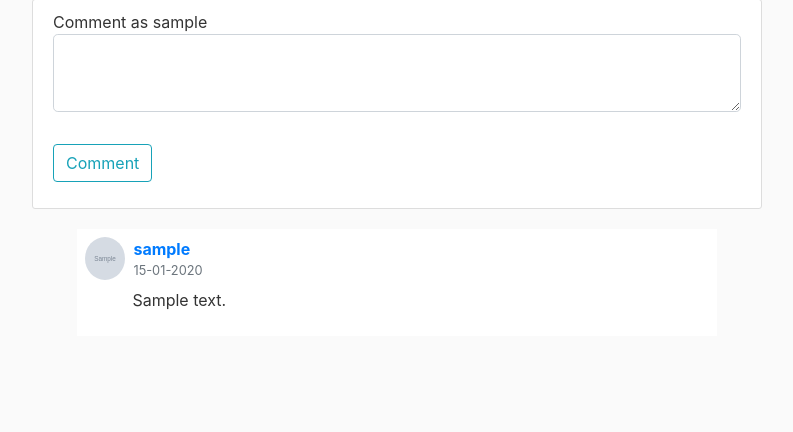
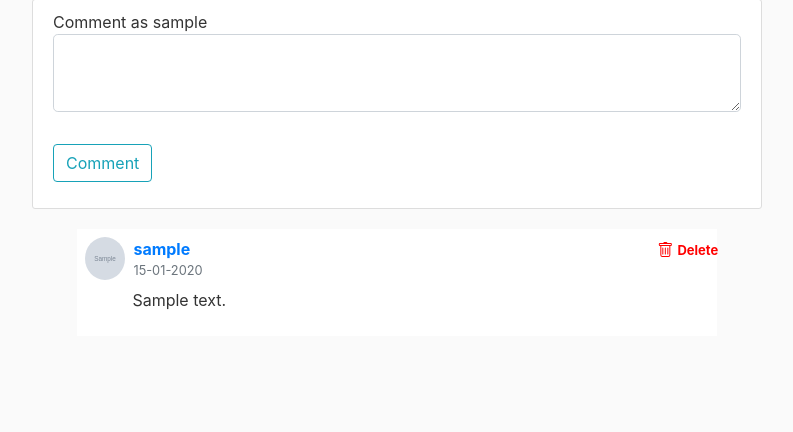
Before and after one commit to riyadomf/Brevity, a Flask app: page /post/1 in a window 1280 px wide. Shown: the part 324-756 px from the top of the page, without its empty margins (53-846 px from the left). Run offline with Flask 2, Linux system fonts and the light colour scheme; a user stored in the database is signed in; tables that the repository leaves empty hold one stand-in row (values such as "Sample post"); grey boxes marked "Sample" are stand-in pictures; some libraries are stand-ins or nearby versions.

Commit message:
Add comment delete functionality

```diff
--- a/brevity/models.py
+++ b/brevity/models.py
@@ -95,10 +95,10 @@ class Post(db.Model):
     user_id = db.Column(db.Integer, db.ForeignKey('user.id'), nullable=False)
 
     tags = db.relationship('Tag', backref='post', cascade="all, delete", lazy='dynamic')
-    upvotes = db.relationship('Upvote', backref='post', lazy='dynamic')
-    downvotes = db.relationship('Downvote', backref='post', lazy='dynamic')
-    comments = db.relationship('Comment', backref='post', lazy='dynamic')
-    resources = db.relationship('ResourceFile', backref='post', lazy='dynamic')
+    upvotes = db.relationship('Upvote', backref='post', cascade="all, delete", lazy='dynamic')
+    downvotes = db.relationship('Downvote', backref='post',cascade="all, delete", lazy='dynamic')
+    comments = db.relationship('Comment', backref='post',cascade="all, delete", lazy='dynamic')
+    resources = db.relationship('ResourceFile', backref='post',cascade="all, delete", lazy='dynamic')
 
     def __repr__(self):
         return f"Post('{self.title}', '{self.date_posted}')"
--- a/brevity/posts/routes.py
+++ b/brevity/posts/routes.py
@@ -126,3 +126,17 @@ def get_resource(filename):
         return send_from_directory(directory=file_path, path=filename, as_attachment=True)
     except FileNotFoundError:
         abort(404)
+
+@posts.route("/post/comment/<int:comment_id>/delete", methods=['POST'])
+@login_required
+def delete_comment(comment_id):
+    comment = Comment.query.get_or_404(comment_id)
+    print(comment.author.username)
+
+    if comment.author != current_user:
+        abort(403)
+    PostId = comment.post.id
+    db.session.delete(comment)
+    db.session.commit()
+    flash('Your comment has been deleted!', 'success')
+    return redirect(url_for('posts.post', post_id=PostId))
--- a/brevity/static/main.css
+++ b/brevity/static/main.css
@@ -238,3 +238,8 @@ input[type="search"]::placeholder {
   border: 3px;
   color: #215181;
 }
+
+.deleteComment{
+  color: red;
+  transform: translateX(650%);
+}
--- a/brevity/templates/post.html
+++ b/brevity/templates/post.html
@@ -116,6 +116,37 @@
                     <div class="bg-white p-2">
                         <div class="d-flex flex-row user-info"><img class="rounded-circle" src="{{ url_for('static', filename = 'profile_pics/' + comment.author.image_file)}}" width="40">
                             <div class="d-flex flex-column justify-content-start ml-2"><span class="d-block font-weight-bold name">{{comment.author.username}}</span><small class="text-muted">{{comment.date_posted.strftime('%d-%m-%Y')}}</small></div>
+                            {% if comment.author == current_user %}
+                                <div class="like cursor deleteComment"><span class="ml-1">
+                                    <svg xmlns="http://www.w3.org/2000/svg" width="16" height="16" fill="currentColor" class="bi bi-trash" viewBox="0 0 16 16">
+                                        <path d="M5.5 5.5A.5.5 0 0 1 6 6v6a.5.5 0 0 1-1 0V6a.5.5 0 0 1 .5-.5zm2.5 0a.5.5 0 0 1 .5.5v6a.5.5 0 0 1-1 0V6a.5.5 0 0 1 .5-.5zm3 .5a.5.5 0 0 0-1 0v6a.5.5 0 0 0 1 0V6z"/>
+                                        <path fill-rule="evenodd" d="M14.5 3a1 1 0 0 1-1 1H13v9a2 2 0 0 1-2 2H5a2 2 0 0 1-2-2V4h-.5a1 1 0 0 1-1-1V2a1 1 0 0 1 1-1H6a1 1 0 0 1 1-1h2a1 1 0 0 1 1 1h3.5a1 1 0 0 1 1 1v1zM4.118 4 4 4.059V13a1 1 0 0 0 1 1h6a1 1 0 0 0 1-1V4.059L11.882 4H4.118zM2.5 3V2h11v1h-11z"/>
+                                      </svg>
+                                    <a class="mr-1 like cursor comment"  data-toggle="modal" data-target="#deleteCommentModal" >Delete</a></span></div>
+
+                                <!-- Modal for comment-->
+                                <div class="modal fade" id="deleteCommentModal" tabindex="-1" role="dialog" aria-labelledby="deleteModalLabel" aria-hidden="true">
+                                    <div class="modal-dialog" role="document">
+                                        <div class="modal-content">
+                                            <div class="modal-header">
+                                                <h5 class="modal-title" id="deleteModalLabel">Delete comment?</h5>
+                                                <button type="button" class="close" data-dismiss="modal" aria-label="Close">
+                                                    <span aria-hidden="true">&times;</span>
+                                                </button>
+                                            </div>
+                                            <div class="modal-footer">
+                                                <button type="button" class="btn btn-secondary" data-dismiss="modal">Close</button>
+                                                                                                        <!--A submit button that submits a post request
+                                                                                                            to our delete_post route with that post_id-->
+                                                <form action="{{ url_for('posts.delete_comment', comment_id=comment.id) }}" method="POST">
+                                                    <input class="btn btn-danger" type="submit" value="Delete">
+                                                </form>
+                                            </div>
+                                        </div>
+                                    </div>
+                                </div>
+
+                            {% endif %}
                         </div>
                         <div class="mt-2">
                             <p class="comment_data">{{comment.content}}</p>
@@ -128,7 +159,7 @@
     </div>
     {% endfor %}
 
-    <!-- Modal -->
+    <!-- Modal for Post-->
     <div class="modal fade" id="deleteModal" tabindex="-1" role="dialog" aria-labelledby="deleteModalLabel" aria-hidden="true">
         <div class="modal-dialog" role="document">
             <div class="modal-content">
@@ -149,6 +180,9 @@
             </div>
         </div>
     </div>
+
+
+
 
 
         <!-- resource modal -->
```
Also changed, not shown: brevity/site.db, 1 other file.
